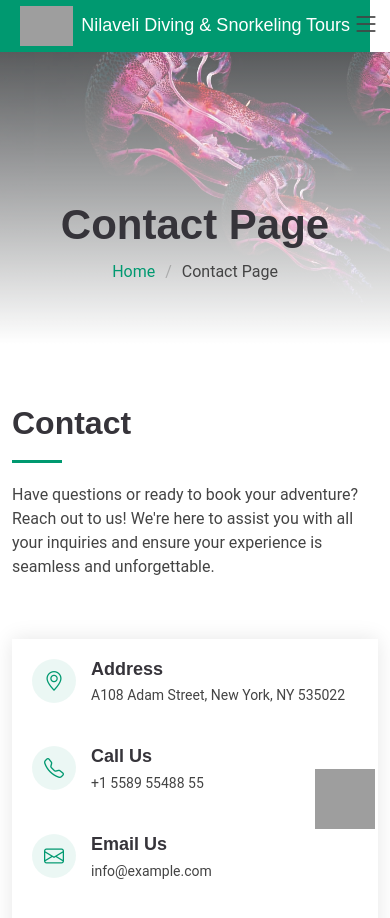
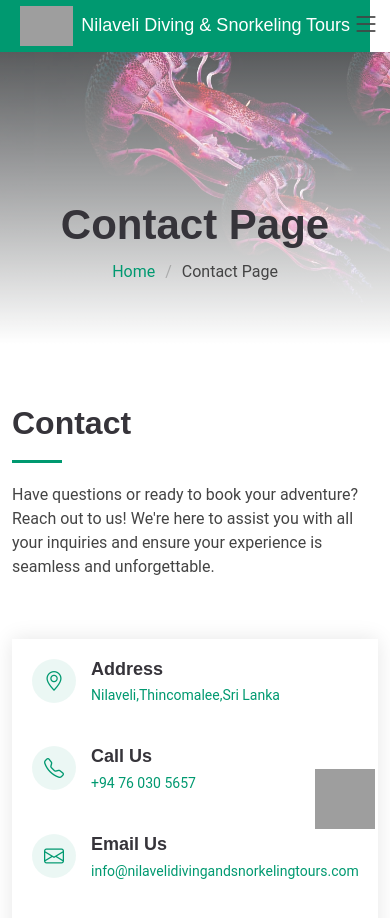
Before and after one commit to KAMADUSHKA/Nilaveli-Diving-and-Snorkeling-Tours, a plain HTML site: page contact.html in a window 390 px wide. Shown: the top 918 px of the page. Drawn offline with nearby package versions, Linux system fonts and the light colour scheme; grey boxes are pictures that could not be loaded.

Commit message:
fixed responsive issue

```diff
--- a/contact.html
+++ b/contact.html
@@ -220,7 +220,7 @@
                 <i class="bi bi-geo-alt flex-shrink-0"></i>
                 <div>
                   <h3>Address</h3>
-                  <p>A108 Adam Street, New York, NY 535022</p>
+                  <p><a href="https://maps.app.goo.gl/XFz2hyApxT9r99WS6">Nilaveli,Thincomalee,Sri Lanka</a></p>
                 </div>
               </div><!-- End Info Item -->
 
@@ -228,7 +228,7 @@
                 <i class="bi bi-telephone flex-shrink-0"></i>
                 <div>
                   <h3>Call Us</h3>
-                  <p>+1 5589 55488 55</p>
+                  <p><a href="tel:+94760305657"><span>+94 76 030 5657</span></a></p>
                 </div>
               </div><!-- End Info Item -->
 
@@ -236,7 +236,7 @@
                 <i class="bi bi-envelope flex-shrink-0"></i>
                 <div>
                   <h3>Email Us</h3>
-                  <p>info@example.com</p>
+                  <p><a href="mailto:info@nilavelidivingandsnorkelingtours.com"><span>info@nilavelidivingandsnorkelingtours.com</span></a></p>
                 </div>
               </div><!-- End Info Item -->
             </div>
@@ -267,7 +267,7 @@
           <h4 class="mb-0 pb-2">Contact Us</h4>
           <p class="m-0"><a href="https://maps.app.goo.gl/XFz2hyApxT9r99WS6" style="color: rgb(246, 255, 0);">Nilaveli,Thincomalee,Sri Lanka</a></p>
           <p class="m-0"><a href="tel:+94760305657" style="color: rgb(246, 255, 0);"><span>+94 76 030 5657</span></a></p>
-          <p class="m-0"><a href="mailto:info@nilavelidivingandsnorkelingtours.com.com" style="color: rgb(246, 255, 0);"><span>info@nilavelidivingandsnorkelingtours.com</span></a></p>
+          <p class="m-0"><a href="mailto:info@nilavelidivingandsnorkelingtours.com" style="color: rgb(246, 255, 0);"><span>info@nilavelidivingandsnorkelingtours.com</span></a></p>
 
           <div class="social-links d-flex mt-4">
             <a href="" class="tiktok"><i class="bi bi-tiktok"></i></a>
```
Also changed, not shown: gallery.html (+1 -1 lines), index.html (+1 -1 lines), info-fishingTour.html (+1 -1 lines), info-funDiving.html (+1 -1 lines), info-kayakTours.html (+1 -1 lines), info-nightDiving.html (+1 -1 lines), info-nightSnorkeling.html (+1 -1 lines), info-padiCourses.html (+1 -1 lines), info-scubaDiving.html (+1 -1 lines), info-sunsetTours.html (+1 -1 lines), info-turtleSnorkeling.html (+1 -1 lines), info-whalesWatching.html (+1 -1 lines).
